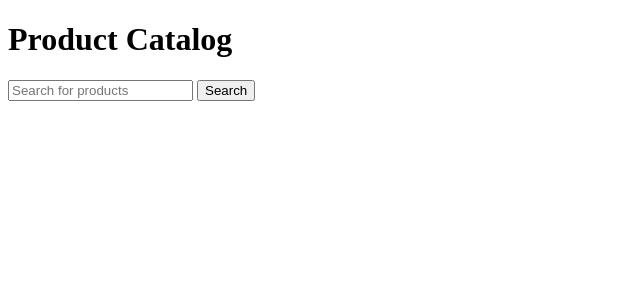
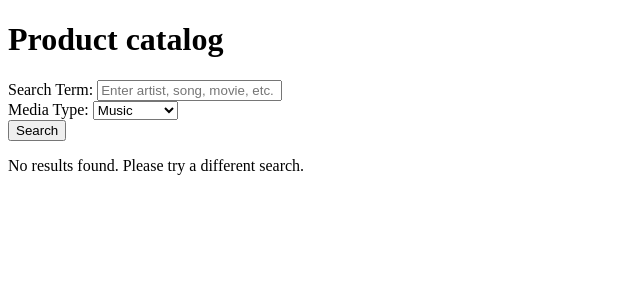
Before and after one commit to Jingleez/Good-Driver-Program, a Flask app: page /sponsor/product-catalog in a window 1280 px wide. Shown: the top 300 px of the page, without its empty margins (0-640 px from the left). Run offline with Flask 3, Linux system fonts and the light colour scheme; the visitor is signed in with stand-in values (Sample User, id 1).

Commit message:
Established connection with itunesAPI, removed all the code related to ebayAPI

```diff
--- a/driverProgram/routes/main.py
+++ b/driverProgram/routes/main.py
@@ -1,5 +1,6 @@
 from datetime import datetime
 from flask import Blueprint, logging, render_template, redirect, url_for, session, flash, request, current_app, jsonify
+import requests
 from driverProgram import db, check_database_connection
 from sqlalchemy import text
 from flask_login import login_required, current_user
@@ -191,12 +192,6 @@ def reject_application(application_id):
     session['load_approve_applications'] = True
     return redirect(url_for('main.sponsor_dash'))
 
-
-
-@main_bp.route('/sponsor/product-catalog')
-@login_required
-def sponsor_product_catalog():
-    return render_template('sponsor/product_catalog.html')
 
 @main_bp.route('/participating-drivers')
 @login_required
@@ -449,131 +444,26 @@ def archive_notification(notification_id):
 def sponsor_reports():
     return render_template('sponsor/sponsor_reports.html')
 
-"""
-@main_bp.route('/search', methods=['GET'])
-def search():
-    query = request.args.get('query', '')
-    logging.info(f"Search endpoint called with query: '{query}'")  # Log the received query
-
-    appid = os.getenv("EBAY_CLIENT_ID")
-    if not appid:
-        logging.error("eBay Client ID not configured")
-        return jsonify({"error": "eBay Client ID not configured"}), 500
-
-    try:
-        # Connect to the eBay API with the Finding API
-        api = Finding(appid=appid, config_file=None, siteid='EBAY-US', https=True)
-        response = api.execute('findItemsByKeywords', {'keywords': query})
-        items = response.dict().get('searchResult', {}).get('item', [])
-
-        # Format the items for JSON response with required details
-        products = [
-            {
-                'name': item.get('title'),
-                'image': item.get('galleryURL', 'https://via.placeholder.com/150'),
-                'points': item.get('sellingStatus', {}).get('currentPrice', {}).get('value', 'N/A'),
-                'description': item.get('subtitle', 'No description available')
-            }
-            for item in items
-        ]
-
-        logging.info(f"Returning {len(products)} products")  # Log the number of products found
-        return jsonify(products=products)
-    except Exception as e:
-        logging.error(f"Error fetching products: {str(e)}")  # Log any errors
-        return jsonify({"error": str(e)}), 500
-
-"""
 
 
 
-
-
-
-
-
-
-
-
-
-
-
-
+@main_bp.route('/sponsor/product-catalog')
+@login_required
+def sponsor_product_catalog():
+    return render_template('sponsor/product_catalog.html')
 
 
 @main_bp.route('/search', methods=['GET'])
 def search():
-    query = request.args.get('query', '')
-    appid = os.getenv("EBAY_CLIENT_ID")
-
-    if not appid:
-        return jsonify({"error": "eBay Client ID not configured"}), 500
-
+    search_term = request.args.get('searchTerm')
+    media_type = request.args.get('mediaType', 'music')
+    if not search_term:
+        return render_template("sponsor/product_catalog.html", error="Please enter a search term.")
+    url = f"https://itunes.apple.com/search?term={search_term}&media={media_type}&limit=10"
     try:
-        # Connect to the eBay API
-        api = Finding(appid=appid, config_file=None, siteid='EBAY-US', https=True)
-        response = api.execute('findItemsByKeywords', {'keywords': query})
-        items = response.dict().get('searchResult', {}).get('item', [])
-
-        # Format the items for JSON response
-        products = [
-            {
-                'name': item.get('title'),
-                'image': item.get('galleryURL', 'https://via.placeholder.com/150'),
-                'points': item.get('sellingStatus', {}).get('currentPrice', {}).get('value', 'N/A')
-            }
-            for item in items
-        ]
-
-        return jsonify(products=products)
+        response = requests.get(url)
+        data = response.json()
+        return render_template("sponsor/product_catalog.html", results=data["results"])
     except Exception as e:
-        return jsonify({"error": str(e)}), 500
-
-
-@main_bp.route('/add_product', methods=['GET', 'POST'])
-def add_product():
-    if request.method == 'POST':
-        product_data = request.json
-        print(f"Received product data: {product_data}")  # Debugging statement
-
-        if not product_data:
-            return jsonify({"error": "No product data received"}), 400
-
-        try:
-            new_product = SponsorCatalog(
-                product_id=product_data['product_id'],
-                name=product_data['name'],
-                image=product_data['image'],
-                price=product_data['price'],
-                sponsor_id=product_data['sponsor_id']
-            )
-            db.session.add(new_product)
-            db.session.commit()
-            return jsonify({"message": "Product added to catalog"}), 201
-        except Exception as e:
-            print(f"Error adding product: {str(e)}")  # Debugging statement
-            return jsonify({"error": str(e)}), 500
-
-    query = request.args.get('query', 'electronics')
-    appid = os.getenv("EBAY_CLIENT_ID")
-
-    if not appid:
-        return jsonify({"error": "eBay Client ID not configured"}), 500
-
-    try:
-        api = Finding(appid=appid, config_file=None, siteid='EBAY-US', https=True)
-        response = api.execute('findItemsByKeywords', {'keywords': query})
-        items = response.dict().get('searchResult', {}).get('item', [])
-        products = [
-            {
-                'product_id': item.get('itemId', 'N/A'),
-                'name': item.get('title', 'No title available'),
-                'image': item.get('galleryURL', 'https://via.placeholder.com/150'),
-                'price': item.get('sellingStatus', {}).get('currentPrice', {}).get('value', 'N/A')
-            }
-            for item in items
-        ]
-        return jsonify(products=products)
-    except Exception as e:
-        print(f"Error fetching products: {str(e)}")  # Debugging statement
-        return jsonify({"error": str(e)}), 500
+        print("Error fetching data from iTunes API:", e)
+        return render_template("sponsor/product_catalog.html", error="Error fetching data from iTunes API.")
--- a/driverProgram/templates/sponsor/product_catalog.html
+++ b/driverProgram/templates/sponsor/product_catalog.html
@@ -3,77 +3,60 @@
 <head>
     <meta charset="UTF-8">
     <meta name="viewport" content="width=device-width, initial-scale=1.0">
-    <title>Product Catalog</title>
+    <title>Catalog</title>
 </head>
 <body>
-    <div class="content-area">
-        <header>
-            <h1>Product Catalog</h1>
-            <input type="text" id="searchBar" placeholder="Search for products">
-            <button id="searchButton">Search</button>
-        </header>
+    <header>
+        <h1> Product catalog</h1>
+    </header>
+    <main>
+        <form action="/search" method="get">
+            <div>
+                <label>Search Term:</label>
+                <input
+                    id="search_term"
+                    name="searchTerm"
+                    type="text"
+                    placeholder="Enter artist, song, movie, etc."
+                />
+            </div>
+            <div>
+                <label>Media Type:</label>
+                <select id="media_type" name="mediaType">
+                    <option value="music">Music</option>
+                    <option value="movie">Movie</option>
+                    <option value="podcast">Podcast</option>
+                    <option value="audiobook">Audiobook</option>
+                </select>
+            </div>
+            <button type="submit">Search</button>
+        </form>
 
-        <!-- Product grid to display search results -->
-        <div id="productGrid"></div>
-    </div>
-    <script>
-        // Debugging message to check if JavaScript is loaded
-        console.log("JavaScript is loaded and running!");
-
-        // Event listener for search button
-        document.getElementById('searchButton').addEventListener('click', function() {
-            const query = document.getElementById('searchBar').value;
-            if (query) {
-                fetchSearchResults(query);
-            } else {
-                alert("Please enter a search term.");
-            }
-        });
-
-        // Function to fetch and display search results
-        function fetchSearchResults(query) {
-            console.log("Fetching search results for:", query);
-            fetch(`/search?query=${encodeURIComponent(query)}`)
-                .then(response => {
-                    if (!response.ok) {
-                        throw new Error(`HTTP error! Status: ${response.status}`);
-                    }
-                    return response.json();
-                })
-                .then(data => {
-                    // Log the response data to verify
-                    console.log("Data received:", data);
-
-                    // Render products in the product grid
-                    const productGrid = document.getElementById('productGrid');
-                    productGrid.innerHTML = '';  // Clear current products
-
-                    if (data.products && data.products.length > 0) {
-                        data.products.forEach(product => {
-                            displayProduct(product);
-                        });
-                    } else {
-                        productGrid.innerHTML = '<p>No products found</p>';
-                    }
-                })
-                .catch(error => console.error('Fetch error:', error));
-}
-
-
-        // Function to display each product card in the catalog
-        function displayProduct(product) {
-            const productGrid = document.getElementById('productGrid');
-            const productCard = document.createElement('div');
-            productCard.classList.add('product-card');
-            productCard.innerHTML = `
-                <h3>${product.name}</h3>
-                <img src="${product.image}" alt="Image of ${product.name}" style="width:100px;">
-                <p><strong>Points:</strong> ${product.points}</p>
-                <p><strong>Description:</strong> ${product.description || 'No description available'}</p>
-            `;
-            productGrid.appendChild(productCard);
-            console.log("Product displayed:", product.name);
-        }
-    </script>
+        <section id="results">
+            {% if error %}
+                <p>{{ error }}</p>
+            {% elif results %}
+                <ul>
+                    {% for item in results %}
+                        <li>
+                            <h2>{{ item.trackName or item.collectionName }}</h2>
+                            <p>Artist: {{ item.artistName }}</p>
+                            {% if item.artworkUrl100 %}
+                                <img src="{{ item.artworkUrl100 }}" alt="{{ item.trackName or item.collectionName }}">
+                            {% endif %}
+                            {% if item.previewUrl %}
+                                <audio controls>
+                                    <source src="{{ item.previewUrl }}" type="audio/mpeg">
+                                    Your browser does not support the audio element.
+                                </audio>
+                            {% endif %}
+                        </li>
+                    {% endfor %}
+                </ul>
+            {% else %}
+                <p>No results found. Please try a different search.</p>
+            {% endif %}
+        </section>
+    </main>
 </body>
 </html>
```
Also changed, not shown: config.py (+0 -9 lines).
